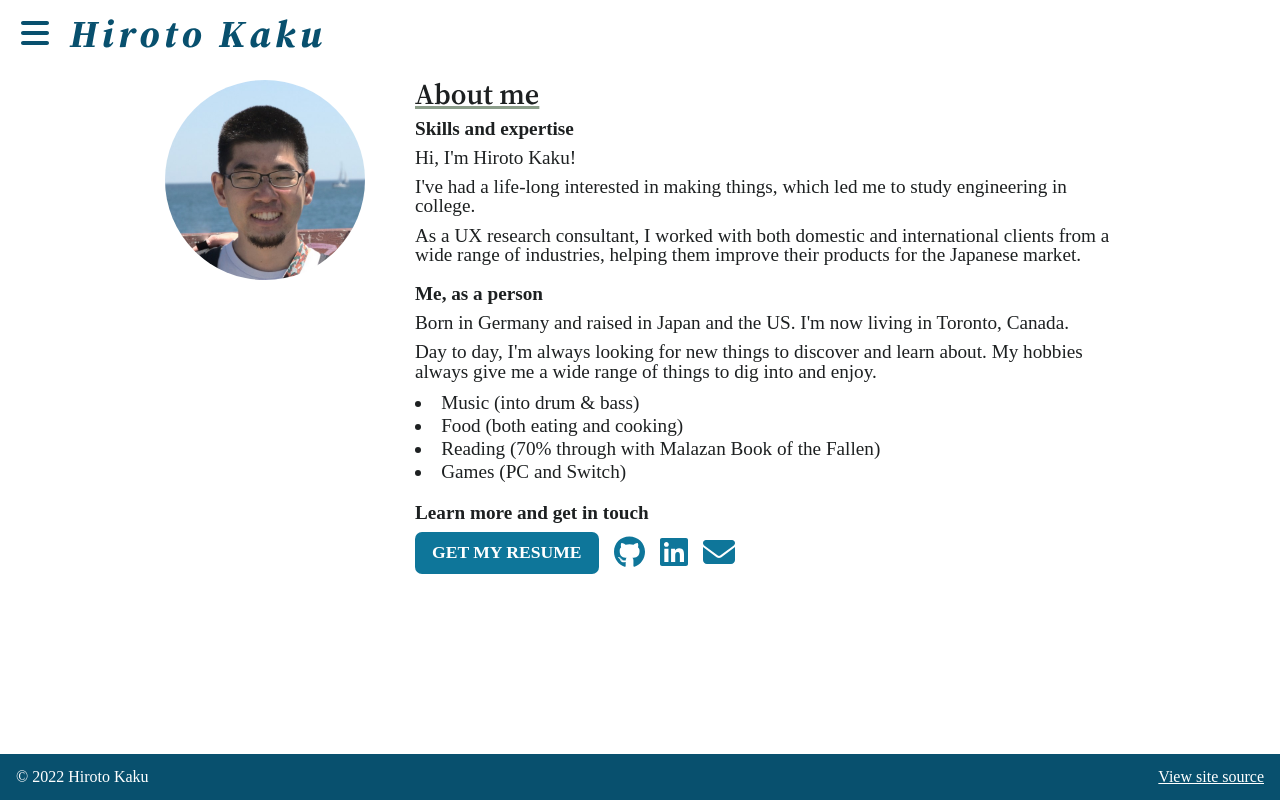
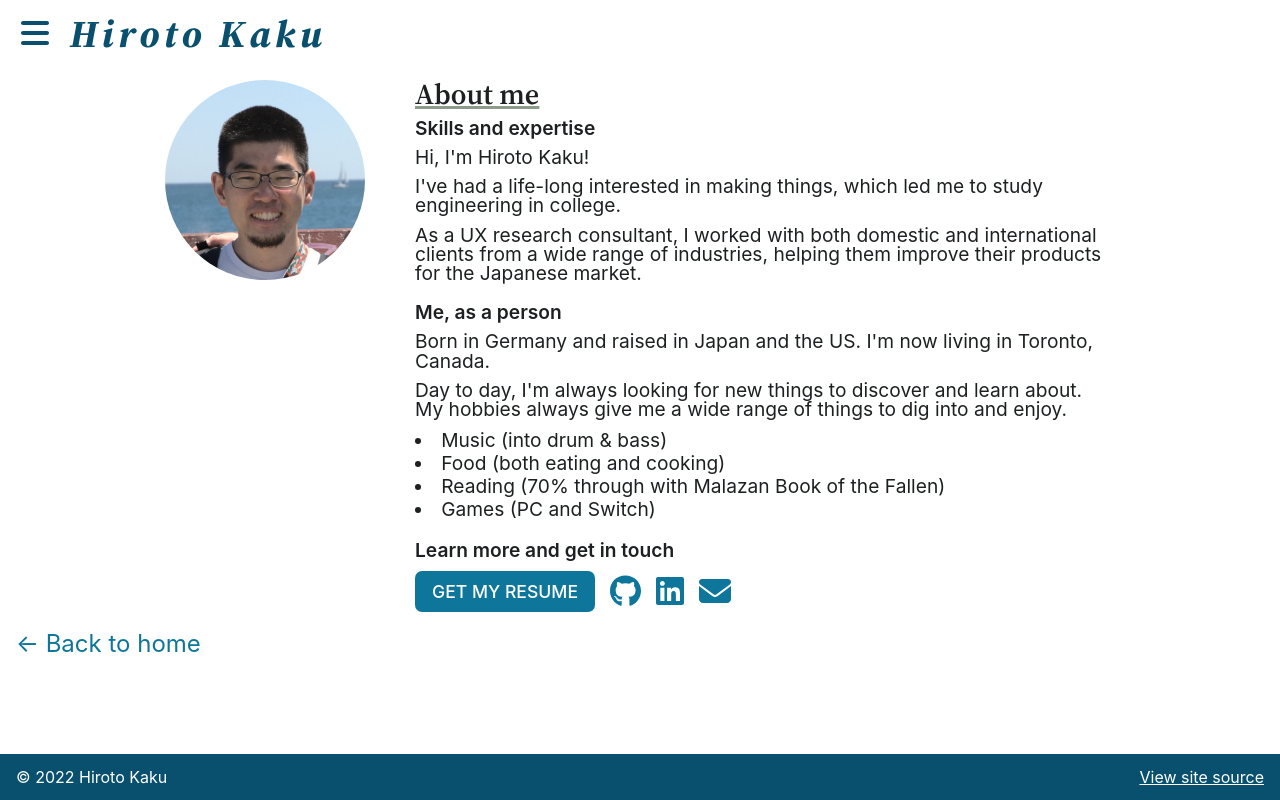
Before and after one commit to thekakkun/thekakkun.github.io, a Next.js app: page /about-me in a window 1280 px wide. Built offline with nearby package versions, Linux system fonts and the light colour scheme; a web font is replaced by a local one.

Commit message:
Add home button

```diff
--- a/components/header.module.scss
+++ b/components/header.module.scss
@@ -53,11 +53,16 @@
   &__home {
     @include base.serif;
     color: base.$blue-800;
+    transition: color 0.2s ease-in;
     font-size: 2.4rem;
     font-weight: 800;
     font-style: italic;
     letter-spacing: 0.3rem;
     text-decoration: none;
+
+    &:hover {
+      color: base.$blue-700;
+    }
   }
 }
 
--- a/components/ui/layout.js
+++ b/components/ui/layout.js
@@ -1,21 +1,33 @@
 import { useState } from "react";
+
+import Link from "next/link";
+import { useRouter } from "next/router";
 
 import Footer from "../footer";
 import Container from "./container";
 import Header from "../header";
 
-import styles from './layout.module.scss'
-
+import styles from "./layout.module.scss";
 
 export default function Layout({ children }) {
   const [menu, setMenu] = useState(false);
+  const currentRoute = useRouter().pathname;
 
   return (
     <div className={styles.body}>
       <Header menu={menu} setMenu={setMenu} />
 
       <main className={styles.main}>
-        <Container>{children} </Container>
+        <Container>
+          {children}
+          {currentRoute != "/" ? (
+            <div className={styles.backToHome}>
+              <Link href="/">
+                <a>← Back to home</a>
+              </Link>
+            </div>
+          ) : null}
+        </Container>
       </main>
 
       <Footer />
--- a/components/ui/layout.module.scss
+++ b/components/ui/layout.module.scss
@@ -12,3 +12,19 @@
 .main {
   flex: 1 0 auto;
 }
+
+.backToHome {
+  margin-bottom: 30px;
+
+  & a {
+    color: base.$blue-700;
+    transition: color 0.2s ease-in-out;
+    text-decoration: none;
+    font-size: 1.5rem;
+
+    &:hover {
+      color: base.$blue-800;
+      text-decoration: solid underline;
+    }
+  }
+}
--- a/styles/_base.scss
+++ b/styles/_base.scss
@@ -66,6 +66,10 @@ $neutral-900: #1d2021;
     arial, sans-serif;
 }
 
+.body {
+  @include sans;
+}
+
 // Responsive breakpoints
 @mixin phone {
   @media (max-width: 576px) {
--- a/styles/about-me.module.scss
+++ b/styles/about-me.module.scss
@@ -57,7 +57,7 @@
     font-size: 2rem;
 
     & a {
-      transition: color 0.3s ease-in-out;
+      transition: color 0.2s ease-in-out;
       color: base.$blue-700;
       text-decoration: none;
 
```
